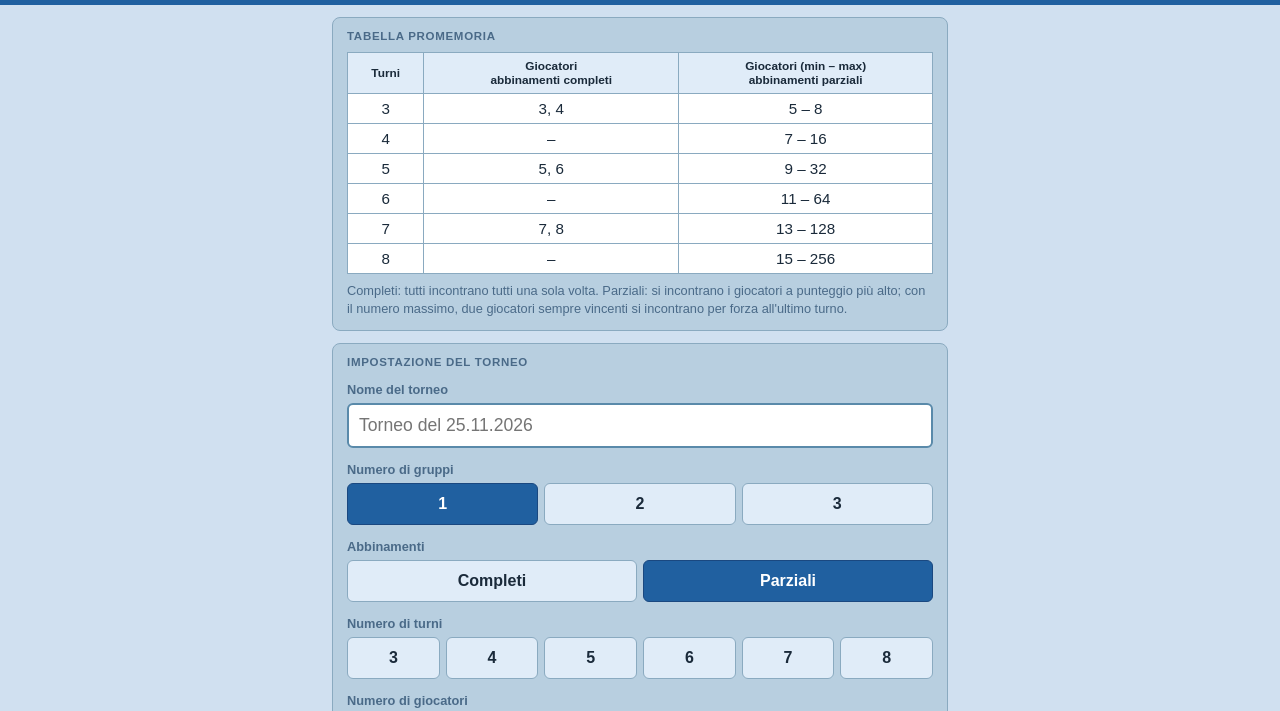
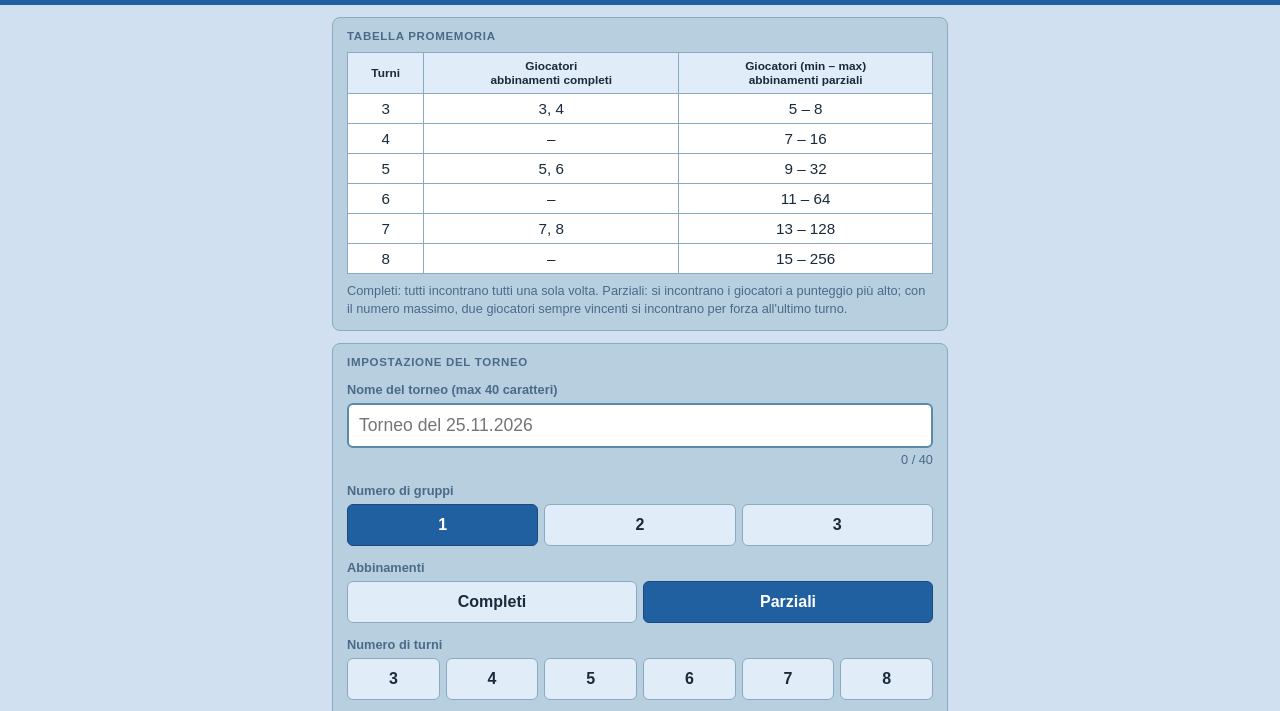
Before and after one commit to lmpbe/dama, a plain HTML site: page Torneo_dama/index.html in a window 1280 px wide. Shown: the part 66-777 px from the top of the page. Drawn offline with Linux system fonts and the light colour scheme.

Commit message:
Add files via upload

```diff
--- a/Torneo_dama/index.html
+++ b/Torneo_dama/index.html
@@ -114,6 +114,7 @@
   .gbtn { display:block; width:100%; text-align:left; padding:14px; border-radius:8px; border:1px solid; border-left-width:12px; font-size:1.2rem; font-weight:bold; color:var(--text); margin-bottom:10px; }
   .gbtn small { display:block; font-weight:normal; font-size:.92rem; margin-top:4px; }
   .overlay-btns.col { flex-direction:column; }
+  input.num3 { width:6.5em; text-align:center; font-weight:bold; }
 </style>
 <link rel="icon" type="image/png" sizes="192x192" href="icona-192.png">
 <link rel="apple-touch-icon" sizes="180x180" href="icona-180.png">
@@ -162,6 +163,7 @@
 // ═══════════════════════════════════════════════════════════════════
 
 const KEY='claude_dama_tornei_v1';
+const NAME_MAX=40;   // lunghezza massima del nome del torneo (nel PDF il nome sta sempre per intero)
 const TH=[{bg:'#b8cfe0',ac:'#2060a0'},{bg:'#bfe0b6',ac:'#2e7d32'},{bg:'#f8cda2',ac:'#c4570f'}];
 let S=null;
 
@@ -469,7 +471,7 @@ function formHTML(d){
     <div class="fl">Numero di turni</div>
     <div class="seg" id="turns-seg">${[3,4,5,6,7,8].map(t=>`<button data-t="${t}">${t}</button>`).join('')}</div>
     <label class="fl" for="f-players">Numero di giocatori</label>
-    <input type="number" id="f-players" inputmode="numeric" min="3" max="256" value="${esc(d.players)}">
+    <input type="number" id="f-players" class="num3" inputmode="numeric" min="3" max="256" value="${esc(d.players)}">
     <div id="f-hint" class="hint"></div>`;
 }
 function bindForm(d){
@@ -519,8 +521,9 @@ function renderStart(m){
   const d=S.draft;
   m.innerHTML=memoHTML()+`
   <div class="card"><h3>Impostazione del torneo</h3>
-    <label class="fl" for="f-name">Nome del torneo</label>
-    <input type="text" id="f-name" maxlength="60" placeholder="Torneo del ${today()}" value="${esc(d.name)}">
+    <label class="fl" for="f-name">Nome del torneo (max ${NAME_MAX} caratteri)</label>
+    <input type="text" id="f-name" maxlength="${NAME_MAX}" placeholder="Torneo del ${today()}" value="${esc(d.name.slice(0,NAME_MAX))}">
+    <div class="note" id="f-count" style="text-align:right;margin-top:3px"></div>
     <div class="fl">Numero di gruppi</div>
     <div class="seg" id="ng-seg">${[1,2,3].map(k=>`<button data-k="${k}">${k}</button>`).join('')}</div>
     <div id="single">${formHTML(d)}</div>
@@ -531,7 +534,9 @@ function renderStart(m){
       <button class="btn-big" id="b-help">❓ Help</button>
     </div>
   </div>`;
-  on('f-name','input',e=>{ d.name=e.target.value; save(); });
+  const cnt=()=>{ $('f-count').textContent=`${d.name.length} / ${NAME_MAX}`; };
+  d.name=d.name.slice(0,NAME_MAX); cnt();
+  on('f-name','input',e=>{ d.name=e.target.value.slice(0,NAME_MAX); save(); cnt(); });
   document.querySelectorAll('#ng-seg button').forEach(b=>b.addEventListener('click',()=>{ d.ngroups=+b.dataset.k; save(); updStart(); }));
   bindForm(d);
   on('b-ok','click',startOk);
@@ -993,7 +998,9 @@ function pdfTable(d,cols,rows,keepH){
 function makePDF(idx){
   const d=PDFDoc(), M=d.M, W=d.PW-2*M;
   d.newPage();
-  d.text(M,d.y-16,'TORNEO DI DAMA: '+S.name,{size:16,bold:true,max:W}); d.y-=24;
+  d.text(M,d.y-9,'TORNEO DI DAMA',{size:9,bold:true,gray:0.4}); d.y-=14;
+  let ts=16; while(ts>10&&tw(winStr(S.name),true,ts)>W) ts-=0.5;   // il nome sta sempre per intero
+  d.text(M,d.y-ts,S.name,{size:ts,bold:true}); d.y-=ts+8;
   d.text(M,d.y-10,'Data: '+S.date+(multi()?(idx.length>1?`   ·   torneo in ${S.nGroups} gruppi`:`   ·   Gruppo ${idx[0]+1} di ${S.nGroups}`):''),{size:10}); d.y-=22;
   idx.forEach((k,n)=>{
     const g=S.groups[k], nm=i=>g.players[i].name, done=g.rounds.filter(r=>r.done).length;
```
